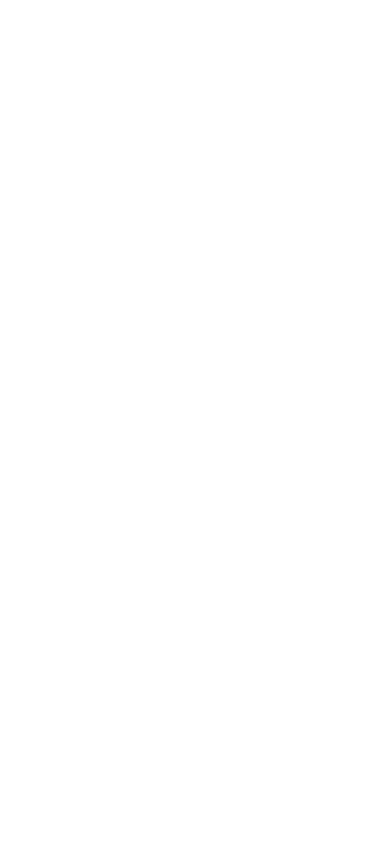
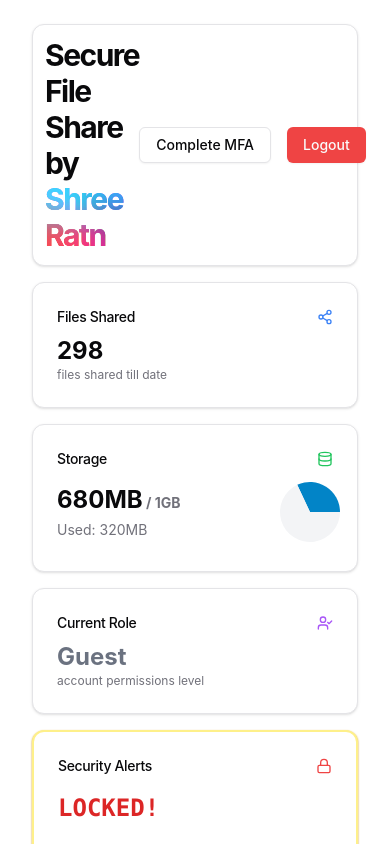
Before and after one commit to shreeratn/secure-file-share, a React (Vite) app in the folder frontend/src/: page / in a window 390 px wide. Shown: the top 844 px of the page. Built offline with nearby package versions, Linux system fonts and the light colour scheme.

Commit message:
Added widths for mobile devices as well

```diff
--- a/frontend/src/src/components/abnormal/Dashboard.tsx
+++ b/frontend/src/src/components/abnormal/Dashboard.tsx
@@ -183,7 +183,7 @@
     totalFiles: 298,
     usedStorageGB: 0.32,
     activeLinks: 23,
-    userRole: "Admin",
+    userRole: "Guest",
     encryptionPercent: 98,
     sharedLinks: {
         total: 142,
@@ -208,13 +208,13 @@
 
 export default function DashboardPage() {
     return (
-        <div className="hidden flex-col md:flex">
+        <div className="flex-col md:flex">
             <div className="flex-1 space-y-4 p-8 pt-6">
                 {/* New top card */}
                 <Card className="w-full mb-4">
                     <CardContent className="flex justify-between items-center p-3">
                         <h1 className="text-3xl font-bold tracking-tighter">
-                            Assignment by <AuroraText>Shree Ratn</AuroraText>
+                            Secure File Share by <AuroraText>Shree Ratn</AuroraText>
                         </h1>
                         <div className="flex gap-4">
                             <Button variant="outline">Complete MFA</Button>
--- a/frontend/src/src/components/abnormal/DashboardCards.tsx
+++ b/frontend/src/src/components/abnormal/DashboardCards.tsx
@@ -48,7 +48,7 @@
 
 const STORAGE_LIMIT_GB = 1
 
-const LOCKED_CARD_CLASS = "border-2 border-yellow-200 shadow-sm shadow-yellow-600/100 relative"
+const LOCKED_CARD_CLASS = "min-w-[150px] border-2 border-yellow-200 shadow-sm shadow-yellow-600/100 relative"
 
 const LockedContent = () => (
     <>
@@ -87,9 +87,9 @@
     }
 
     return (
-        <div className="grid gap-4 md:grid-cols-2 lg:grid-cols-4">
+        <div className="grid grid-cols-1 sm:grid-cols-2 md:grid-cols-2 lg:grid-cols-4 gap-4">
             {/* Files Shared Card */}
-            <Card>
+            <Card className="min-w-[150px]">
                 <CardHeader className="flex flex-row items-center justify-between space-y-0 pb-2">
                     <CardTitle className="text-sm font-medium">Files Shared</CardTitle>
                     <Share2Icon className="h-4 w-4 text-blue-500"/>
@@ -103,7 +103,7 @@
             </Card>
 
             {/* Storage Card */}
-            <Card>
+            <Card className="min-w-[150px]">
                 <CardHeader className="flex flex-row items-center justify-between space-y-0 pb-2">
                     <CardTitle className="text-sm font-medium">Storage</CardTitle>
                     <DatabaseIcon className="h-4 w-4 text-green-500"/>
@@ -152,7 +152,7 @@
 
 
             {/* Current Role Card */}
-            <Card>
+            <Card className="min-w-[150px]">
                 <CardHeader className="flex flex-row items-center justify-between space-y-0 pb-2">
                     <CardTitle className="text-sm font-medium">Current Role</CardTitle>
                     <UserCheckIcon className="h-4 w-4 text-purple-500"/>
@@ -169,7 +169,7 @@
 
 
             {/* Security Alerts */}
-            <Card className={data.userRole === 'Guest' ? LOCKED_CARD_CLASS : "border-2 border-rose-100"}>
+            <Card className={data.userRole === 'Guest' ? LOCKED_CARD_CLASS : "min-w-[150px] border-2 border-rose-100"}>
                 <CardHeader className="flex flex-row items-center justify-between space-y-0 pb-2">
                     <CardTitle className="text-sm font-medium">Security Alerts</CardTitle>
                     {data.userRole === 'Guest' ? (
@@ -253,7 +253,7 @@
             </Card>
 
             {/*Upload Card*/}
-            <Card className={data.userRole === 'Guest' ? LOCKED_CARD_CLASS : ""}>
+            <Card className={data.userRole === 'Guest' ? LOCKED_CARD_CLASS : "min-w-[150px]"}>
                 <CardHeader className="flex flex-row items-center justify-between space-y-0 pb-2">
                     <CardTitle>Upload Files</CardTitle>
                     {data.userRole === 'Guest' && <LockIcon className="h-4 w-4 text-red-500"/>}
```
